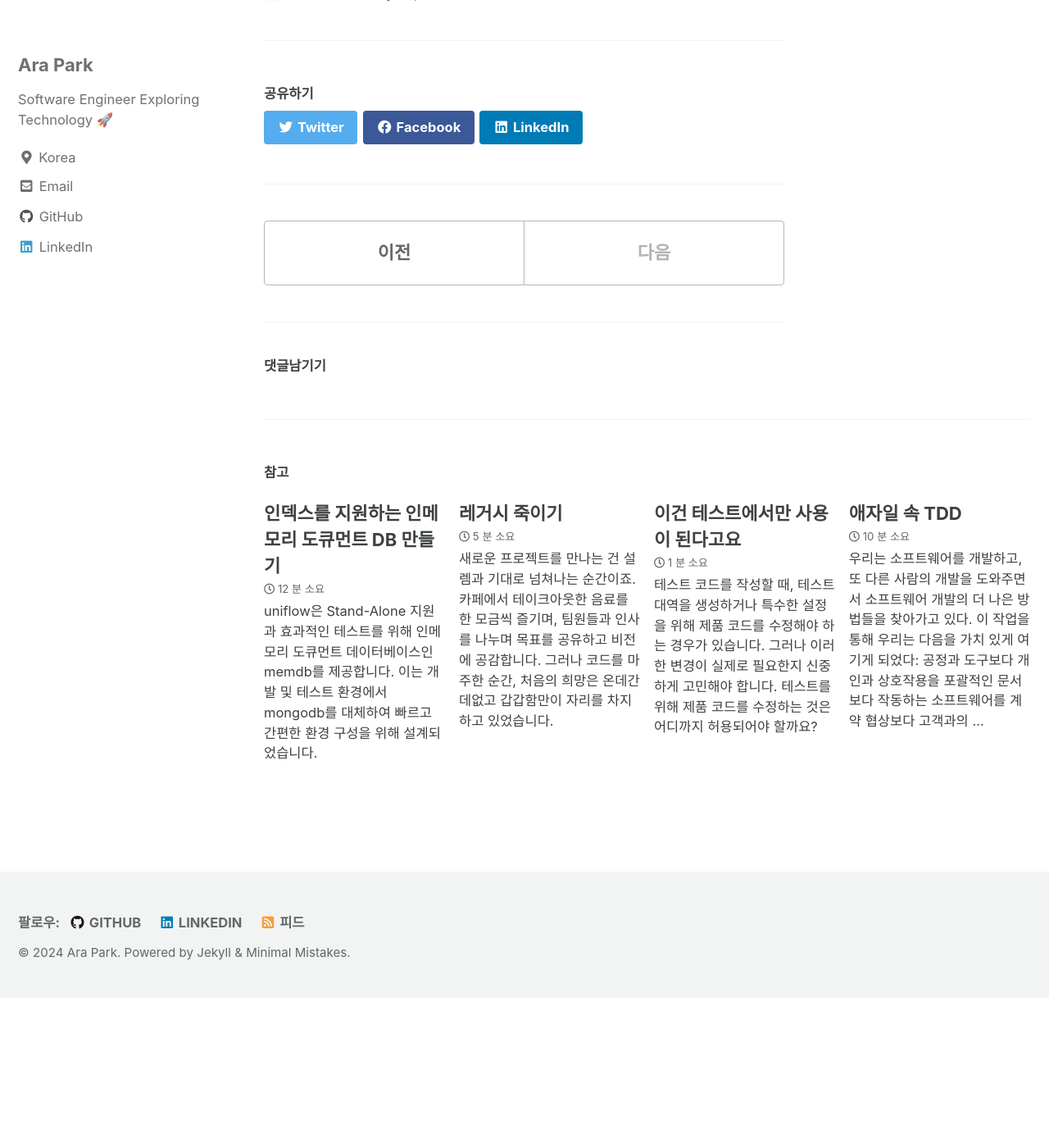
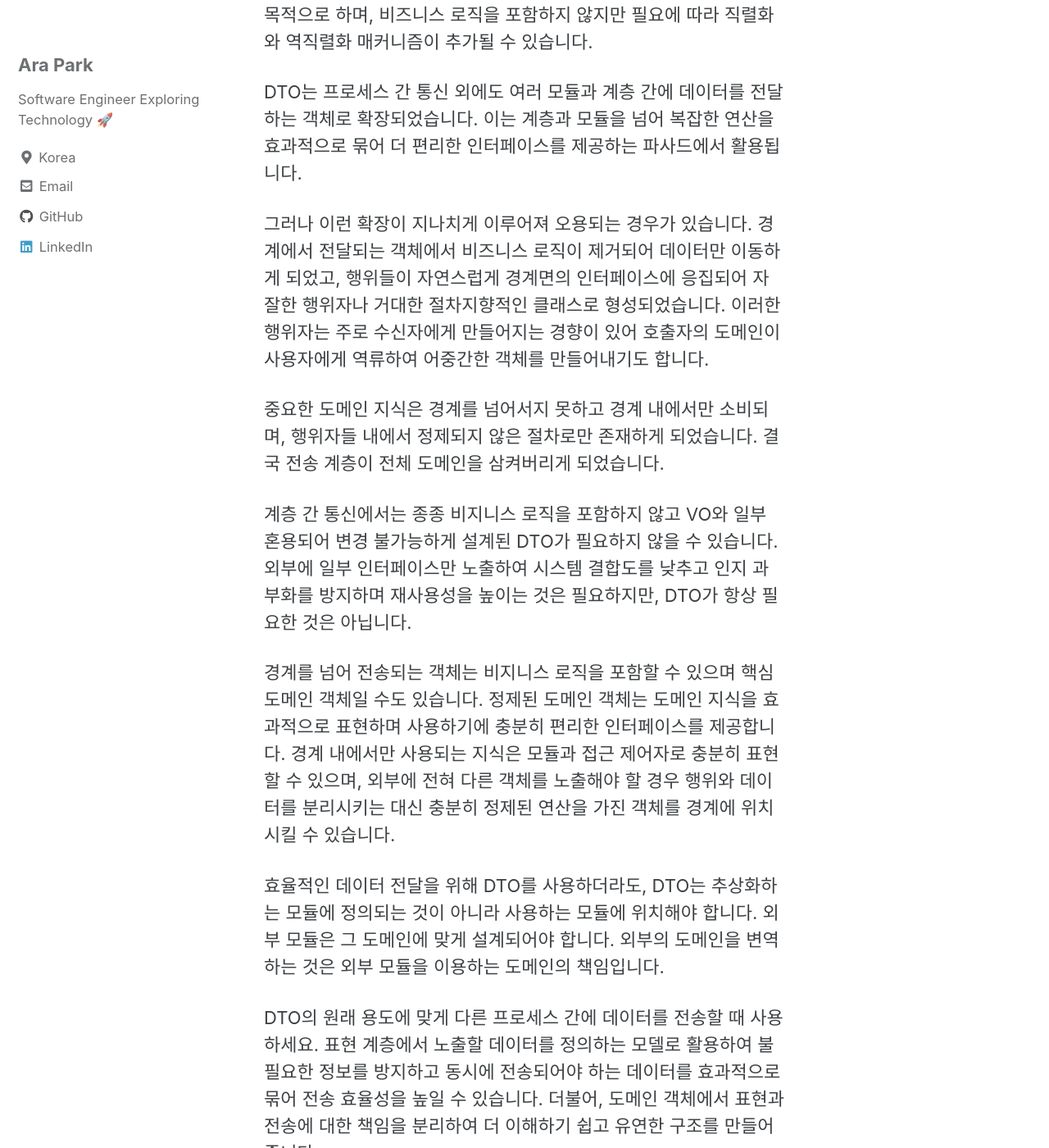
Before and after one commit to siyul-park/siyul-park.github.io, a Jekyll site: the page built from _posts/2024-01-22-stop-using-dto-anywhere.md, in a window 1280 px wide and 1400 px high, scrolled down 298 px. Shown: the whole window at 82% size. Built offline with Jekyll 4.4.1, drawn with Linux system fonts in a browser that asks for light colours; cached includes are drawn as plain includes; comment, search, counter and statistics services are not loaded; before the commit the page ends 1515 px from its top, so only the background shows below that; some of the changed text lies outside the part shown.

Commit message:
docs: 내용 추가

```diff
--- a/_posts/2024-01-22-stop-using-dto-anywhere.md
+++ b/_posts/2024-01-22-stop-using-dto-anywhere.md
@@ -4,3 +4,19 @@ title:  "모든 곳에 DTO를 쓰지는 마세요"
 date:   2025-01-22 12:00:00 +0900
 categories: pattern
 ---
+
+DTO(Data Transfer Object)는 서로 다른 프로세스 간에 데이터를 전송할 때 사용되는 객체로, 여러 호출에서 전달되는 데이터를 효율적으로 통합하여 프로세스 간 통신 비용을 최소화합니다. 데이터 전달을 목적으로 하며, 비즈니스 로직을 포함하지 않지만 필요에 따라 직렬화와 역직렬화 매커니즘이 추가될 수 있습니다.
+
+DTO는 프로세스 간 통신 외에도 여러 모듈과 계층 간에 데이터를 전달하는 객체로 확장되었습니다. 이는 계층과 모듈을 넘어 복잡한 연산을 효과적으로 묶어 더 편리한 인터페이스를 제공하는 파사드에서 활용됩니다.
+
+그러나 이런 확장이 지나치게 이루어져 오용되는 경우가 있습니다. 경계에서 전달되는 객체에서 비즈니스 로직이 제거되어 데이터만 이동하게 되었고, 행위들이 자연스럽게 경계면의 인터페이스에 응집되어 자잘한 행위자나 거대한 절차지향적인 클래스로 형성되었습니다. 이러한 행위자는 주로 수신자에게 만들어지는 경향이 있어 호출자의 도메인이 사용자에게 역류하여 어중간한 객체를 만들어내기도 합니다.
+
+중요한 도메인 지식은 경계를 넘어서지 못하고 경계 내에서만 소비되며, 행위자들 내에서 정제되지 않은 절차로만 존재하게 되었습니다. 결국 전송 계층이 전체 도메인을 삼켜버리게 되었습니다.
+
+계층 간 통신에서는 종종 비지니스 로직을 포함하지 않고 VO와 일부 혼용되어 변경 불가능하게 설계된 DTO가 필요하지 않을 수 있습니다. 외부에 일부 인터페이스만 노출하여 시스템 결합도를 낮추고 인지 과부화를 방지하며 재사용성을 높이는 것은 필요하지만, DTO가 항상 필요한 것은 아닙니다.
+
+경계를 넘어 전송되는 객체는 비지니스 로직을 포함할 수 있으며 핵심 도메인 객체일 수도 있습니다. 정제된 도메인 객체는 도메인 지식을 효과적으로 표현하며 사용하기에 충분히 편리한 인터페이스를 제공합니다. 경계 내에서만 사용되는 지식은 모듈과 접근 제어자로 충분히 표현할 수 있으며, 외부에 전혀 다른 객체를 노출해야 할 경우 행위와 데이터를 분리시키는 대신 충분히 정제된 연산을 가진 객체를 경계에 위치시킬 수 있습니다.
+
+효율적인 데이터 전달을 위해 DTO를 사용하더라도, DTO는 추상화하는 모듈에 정의되는 것이 아니라 사용하는 모듈에 위치해야 합니다. 외부 모듈은 그 도메인에 맞게 설계되어야 합니다. 외부의 도메인을 변역하는 것은 외부 모듈을 이용하는 도메인의 책임입니다.
+
+DTO의 원래 용도에 맞게 다른 프로세스 간에 데이터를 전송할 때 사용하세요. 표현 계층에서 노출할 데이터를 정의하는 모델로 활용하여 불필요한 정보를 방지하고 동시에 전송되어야 하는 데이터를 효과적으로 묶어 전송 효율성을 높일 수 있습니다. 더불어, 도메인 객체에서 표현과 전송에 대한 책임을 분리하여 더 이해하기 쉽고 유연한 구조를 만들어 줍니다.
```
